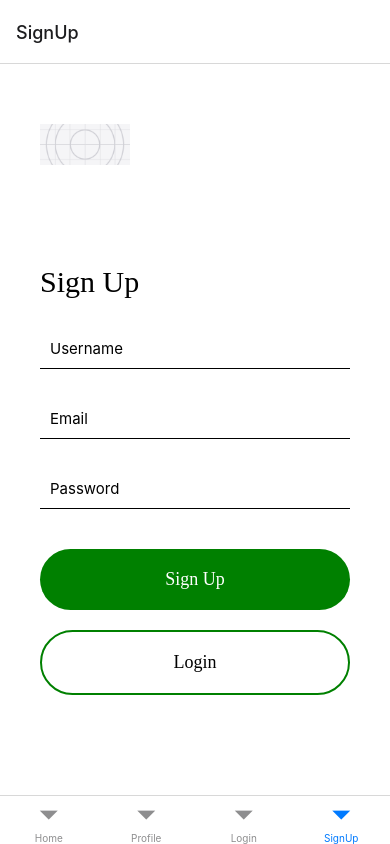
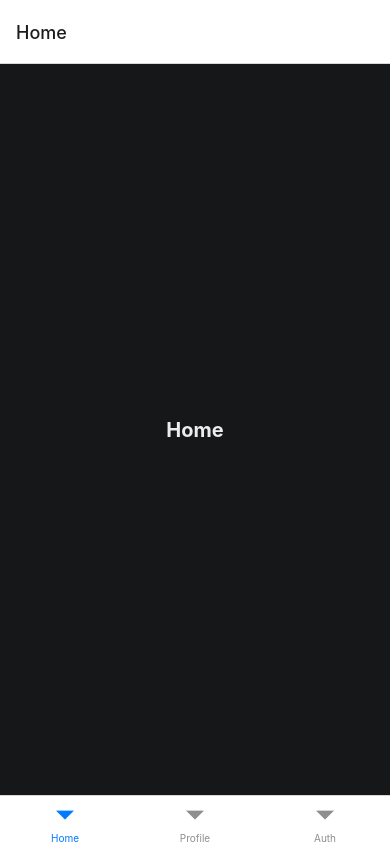
Before and after one commit to LucaBreebaart/lycra, a React Native app: screen /SignUp in a window 390 px wide. Built offline with nearby package versions, Linux system fonts and the light colour scheme.

Commit message:
Login and Sign Up Navigation

```diff
--- a/App.js
+++ b/App.js
@@ -5,24 +5,24 @@ import * as SplashScreen from 'expo-splash-screen';
 
 import { createBottomTabNavigator } from '@react-navigation/bottom-tabs';
 import { NavigationContainer } from '@react-navigation/native';
+import { createStackNavigator } from '@react-navigation/stack';
 
 import HomeScreen from './screens/homeScreen';
 import ProfileScreen from './screens/profileScreen';
 import Login from './screens/Login';
 import SignUp from './screens/SignUp';
 
-
 const Tab = createBottomTabNavigator();
+const AuthStack = createStackNavigator();
 
 export default function App() {
-
   useEffect(() => {
     const prepare = async () => {
       // keep splash screen visible
       await SplashScreen.preventAutoHideAsync()
 
       // pre-load your stuff
-      await new Promise(resolve => setTimeout(resolve, 8000))
+      await new Promise(resolve => setTimeout(resolve, 1000))
 
       // hide splash screen
       await SplashScreen.hideAsync()
@@ -35,10 +35,18 @@ export default function App() {
       <Tab.Navigator>
         <Tab.Screen name="Home" component={HomeScreen} />
         <Tab.Screen name="Profile" component={ProfileScreen} />
-        <Tab.Screen name="Login" component={Login} />
-        <Tab.Screen name="SignUp" component={SignUp} />
+        <Tab.Screen name="Auth" component={AuthStackScreen} />
       </Tab.Navigator>
     </NavigationContainer>
+  );
+}
+
+function AuthStackScreen() {
+  return (
+    <AuthStack.Navigator initialRouteName="Login">
+      <AuthStack.Screen name="Login" component={Login} />
+      <AuthStack.Screen name="SignUp" component={SignUp} />
+    </AuthStack.Navigator>
   );
 }
 
--- a/screens/Login.jsx
+++ b/screens/Login.jsx
@@ -1,8 +1,8 @@
 import React, { useState } from 'react';
-import { StyleSheet, Platform, Text, View, Image, TouchableOpacity, TextInput, Alert, KeyboardAvoidingView, Keyboard } from 'react-native';
+import { StyleSheet, Platform, Text, View, Image, TouchableOpacity, TextInput, Alert, KeyboardAvoidingView, Keyboard, Button } from 'react-native';
 import logo from '../assets/icon.png';
 
-export default function Login({}) {
+export default function Login({ navigation }) {
 
     const [email, onEmailChange] = useState("");
     const [password, onPasswordChange] = useState("");
@@ -36,13 +36,16 @@ export default function Login({}) {
 
                 </KeyboardAvoidingView>
 
-                <TouchableOpacity>
+                <TouchableOpacity onPress={() => navigation.navigate('Login')}>
                     <View style={styles.loginButton}><Text style={styles.loginTxt}>Login</Text></View>
                 </TouchableOpacity>
 
+                <TouchableOpacity onPress={() => navigation.navigate('SignUp')}>
+                    <View style={styles.signup}><Text style={styles.signupTxt}>Sign Up</Text></View>
+                </TouchableOpacity>
 
-                <TouchableOpacity>
-                    <View style={styles.signup}><Text style={styles.signupTxt}>Sign Up</Text></View>
+                <TouchableOpacity onPress={() => navigation.navigate('Home')}>
+                    <View style={styles.home}><Text style={styles.signupTxt}>Home</Text></View>
                 </TouchableOpacity>
 
             </View>
@@ -61,8 +64,8 @@ const styles = StyleSheet.create({
         width: '100%',
     },
     logo: {
-        width: 90,
-        height: 41,
+        width: 45,
+        height: 45,
         marginTop: 20,
     },
     header: {
@@ -104,5 +107,12 @@ const styles = StyleSheet.create({
         fontFamily: 'semiBold',
         textAlign: 'center',
         fontSize: 18
+    },
+    home: {
+        width: '100%',
+        padding: 20,
+        backgroundColor: 'white',
+        borderRadius: 50,
+        marginTop: 20
     }
 });
--- a/screens/SignUp.jsx
+++ b/screens/SignUp.jsx
@@ -3,7 +3,7 @@ import { StyleSheet, Platform, Text, View, Image, TouchableOpacity, TextInput, A
 import logo from '../assets/icon.png';
 
 
-export default function SignUp({}) {
+export default function SignUp({ navigation }) {
 
     const [username, onUsernameChange] = useState("");
     const [email, onEmailChange] = useState("");
@@ -46,19 +46,17 @@ export default function SignUp({}) {
                     secureTextEntry={true}
                 />
 
-
-                <TouchableOpacity >
+                <TouchableOpacity onPress={() => navigation.navigate('SignUp')}>
                     <View style={styles.loginButton}><Text style={styles.loginTxt}>Sign Up</Text></View>
                 </TouchableOpacity>
 
-                <TouchableOpacity>
+                <TouchableOpacity onPress={() => navigation.navigate('Login')}>
                     <View style={styles.signup}><Text style={styles.signupTxt}>Login</Text></View>
                 </TouchableOpacity>
 
             </View>
+        </View>
 
-
-        </View>
     );
 }
 
@@ -73,8 +71,8 @@ const styles = StyleSheet.create({
         width: '100%',
     },
     logo: {
-        width: 90,
-        height: 41,
+        width: 45,
+        height: 45,
         marginTop: 20,
     },
     header: {
@@ -116,5 +114,6 @@ const styles = StyleSheet.create({
         fontFamily: 'semiBold',
         textAlign: 'center',
         fontSize: 18
-    }
+    },
+
 });
```
